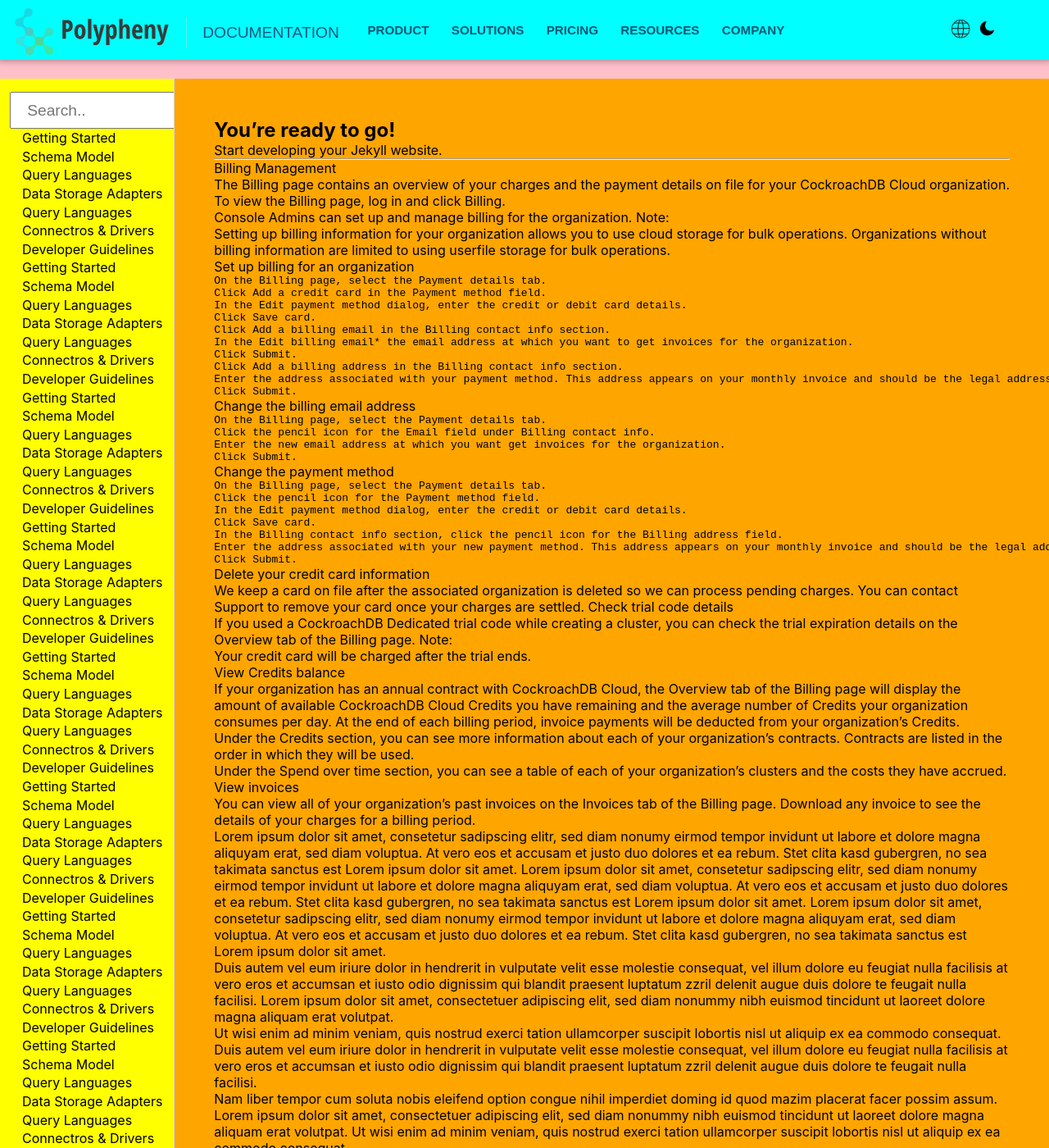
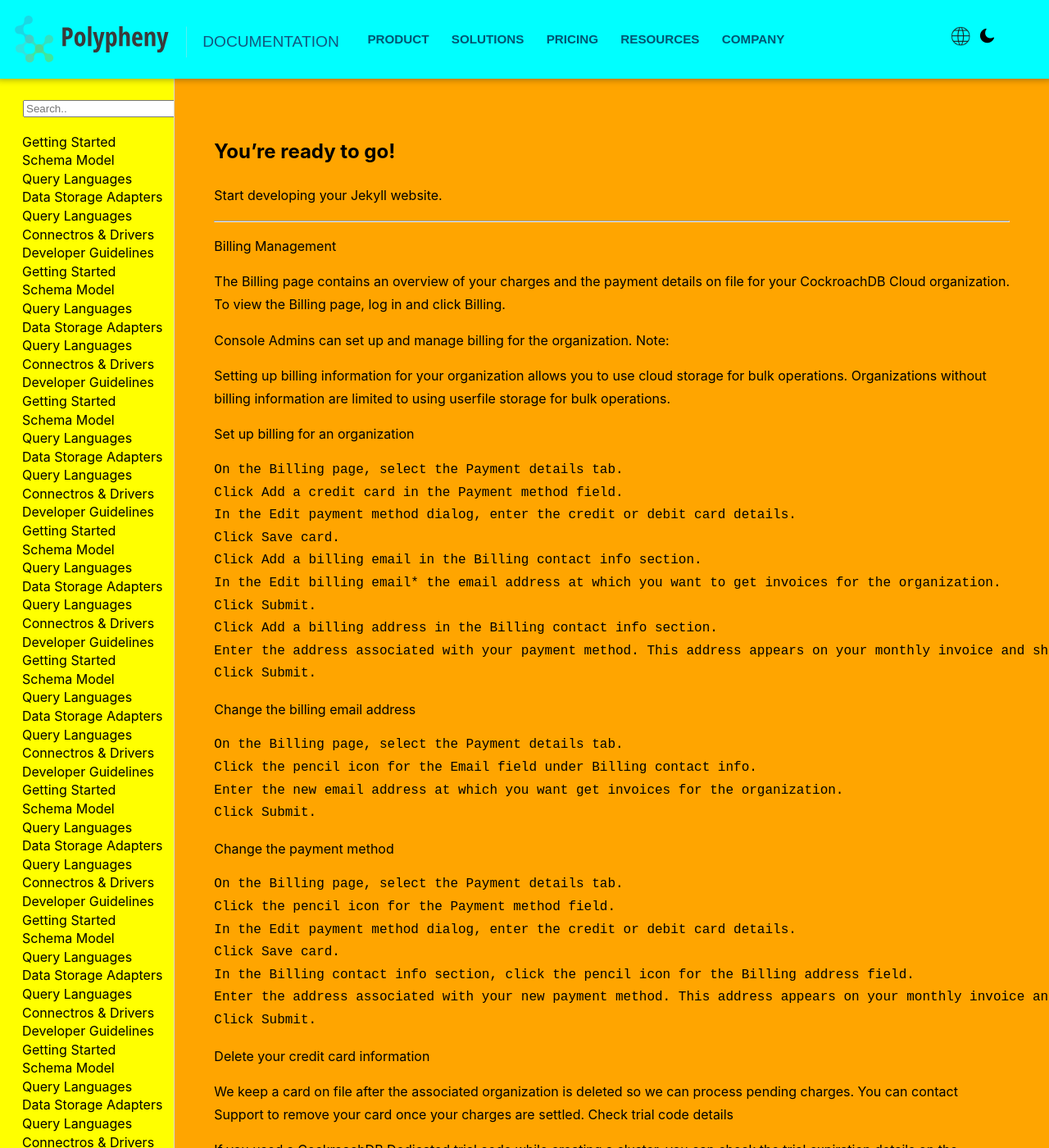
Before and after one commit to hennlo/docs, a Jekyll site: the page built from index.md, in a window 1280 px wide and 1400 px high. Shown: the whole window at 82% size. Built offline with Jekyll 4.4.1, drawn with Linux system fonts in a browser that asks for light colours.

Commit message:
fixed sidebar wobble

```diff
--- a/_includes/sidebar.html
+++ b/_includes/sidebar.html
@@ -3,7 +3,9 @@
     <div class="sidebar-wrapper col-sidebar">
         <div class="col-sidebar-content">
             <div id="searchbox" class="">
-                <input type="text" placeholder="Search..">
+                <form action="/search.html">
+                    <input class="form-control" name="query" type="text" placeholder="Search..">
+                </form>
             </div>
             <div class="sidebar">
                 <a href="#">Getting Started</a>
@@ -64,8 +66,8 @@
                 <a href="#">Developer Guidelines</a>
 
             </div>
-            <div class="stiky-spacer">
-            </div>
-        <div>
+        </div>
+        <div class="stiky-spacer">
+        </div>
     </div>
 </nav>
--- a/_layouts/default.html
+++ b/_layouts/default.html
@@ -26,12 +26,12 @@
                 </div>
               </main>
       </div>
-      {% include footer.html %}
 
 
+      <!--
               {% if page.toc == true %}
               <div class="toc-col col-md-2">
-                <div class="toc-col-contents">  <!-- lets all elements scroll -->
+                <div class="toc-col-contents">   lets all elements scroll
                   <div class="d-none d-lg-block pb-4">
                     {% include contribute-options.html %}
                   </div>
@@ -44,11 +44,12 @@
 
 
             </div>
-          </div>
+          </div>-->
 
 
 
 
     </div>
+    {% include footer.html %}
   </body>
 </html>
--- a/_sass/main.scss
+++ b/_sass/main.scss
@@ -4,12 +4,13 @@ $bodyFont: -apple-system,BlinkMacSystemFont,"Segoe UI",Helvetica,Arial,sans-seri
 
 /* Clear formatting*/
 
-* {
+*, ::before, ::after {
   box-sizing: border-box;
-  margin: 0;
-  padding: 0;
 }
 
+html {
+  height: 100%;
+}
 
 
 body {
@@ -17,7 +18,13 @@ body {
   color: $bodyColor;
   font-family: $bodyFont;
 
+  margin: 0;
   height: 100%;
+
+  font-size: 1rem;
+  font-weight: 400;
+  line-height: 1.725;
+  text-align: left;
 }
 
 /* Remove formatting from links*/
@@ -54,14 +61,14 @@ main {
 
 
 #maincontent {
+
+  position: relative;
   padding-top: 6em;
-  position: relative;
-  //margin-top: 6em;
 }
 
 
 #header {
-  //height: 6em;
+  height: 6em;
   width: 100%;
   background-color: aqua;
 
@@ -74,6 +81,7 @@ main {
   align-items: center;
   z-index: 9999; // Always show on front
 
+  box-sizing: border-box;
   box-shadow: 0 -6px 10px 5px rgba(0,0,0,0.5);
 }
 
@@ -221,14 +229,6 @@ ul {
   position: relative;
 }
 
-/*
-#sidebar-wrapper{
-
-  display: flex;
-  flex-flow: column;
-  height: 100%;
-
-}*/
 
 .col-sidebar {
   display: flex;
@@ -245,17 +245,24 @@ ul {
   max-height: calc(100vh - 50px);
   overflow-y: scroll;
   position: sticky;
-  top: 0;
+  //top: 0;
 }
 
 /* Style the search box inside the navigation bar*/
-#searchbox input[type=text] {
+/*#searchbox input[type=text] {
 
   padding: 0.5em;
   padding-left: 1em;
   padding-right: 1em;
 
   font-size: 1.2em;
+} */
+
+#searchbox {
+  padding-left: 1rem !important;
+  padding-right: 1rem !important;
+  margin-bottom: 1rem !important;
+
 }
 
 .sidebar{
```
